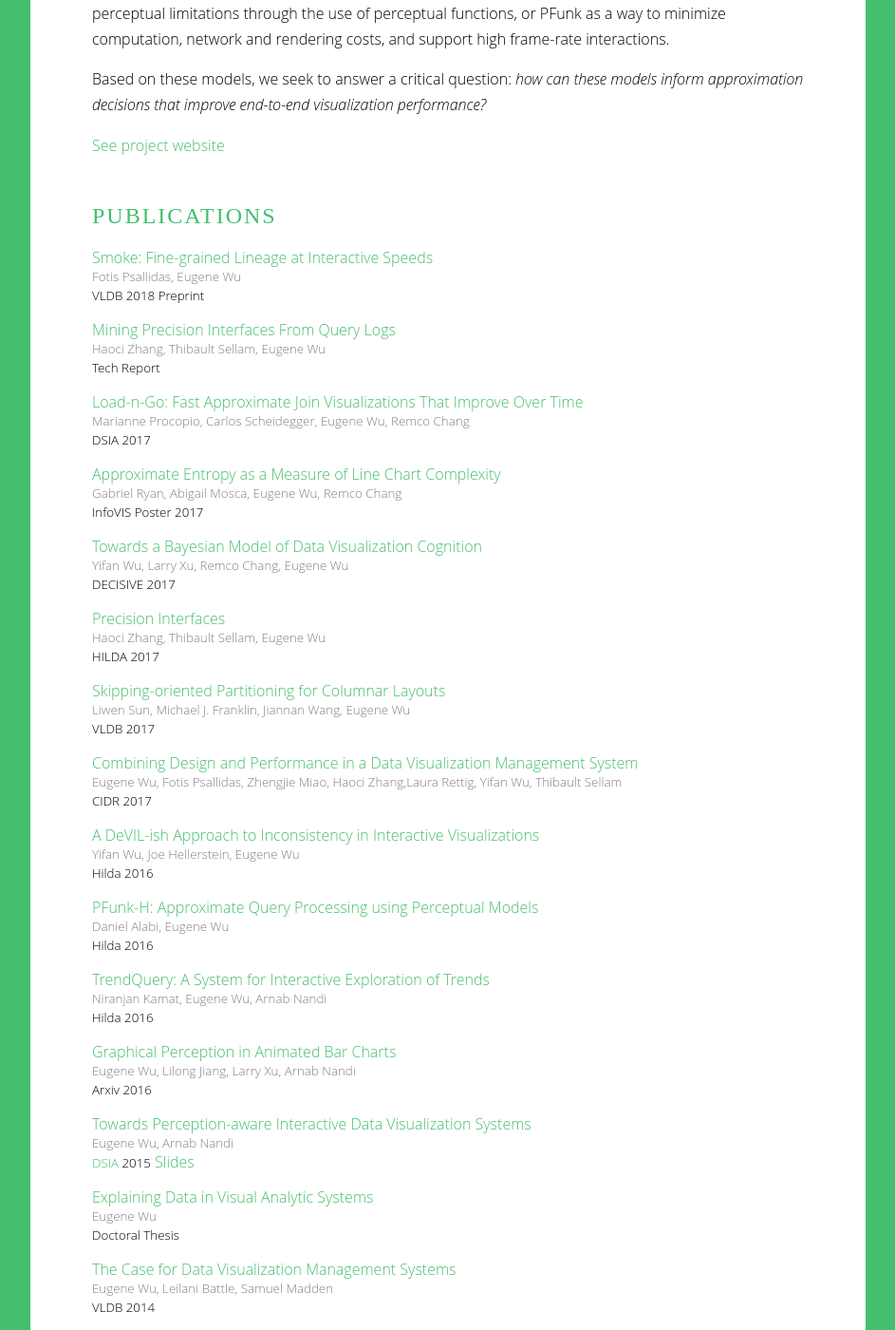
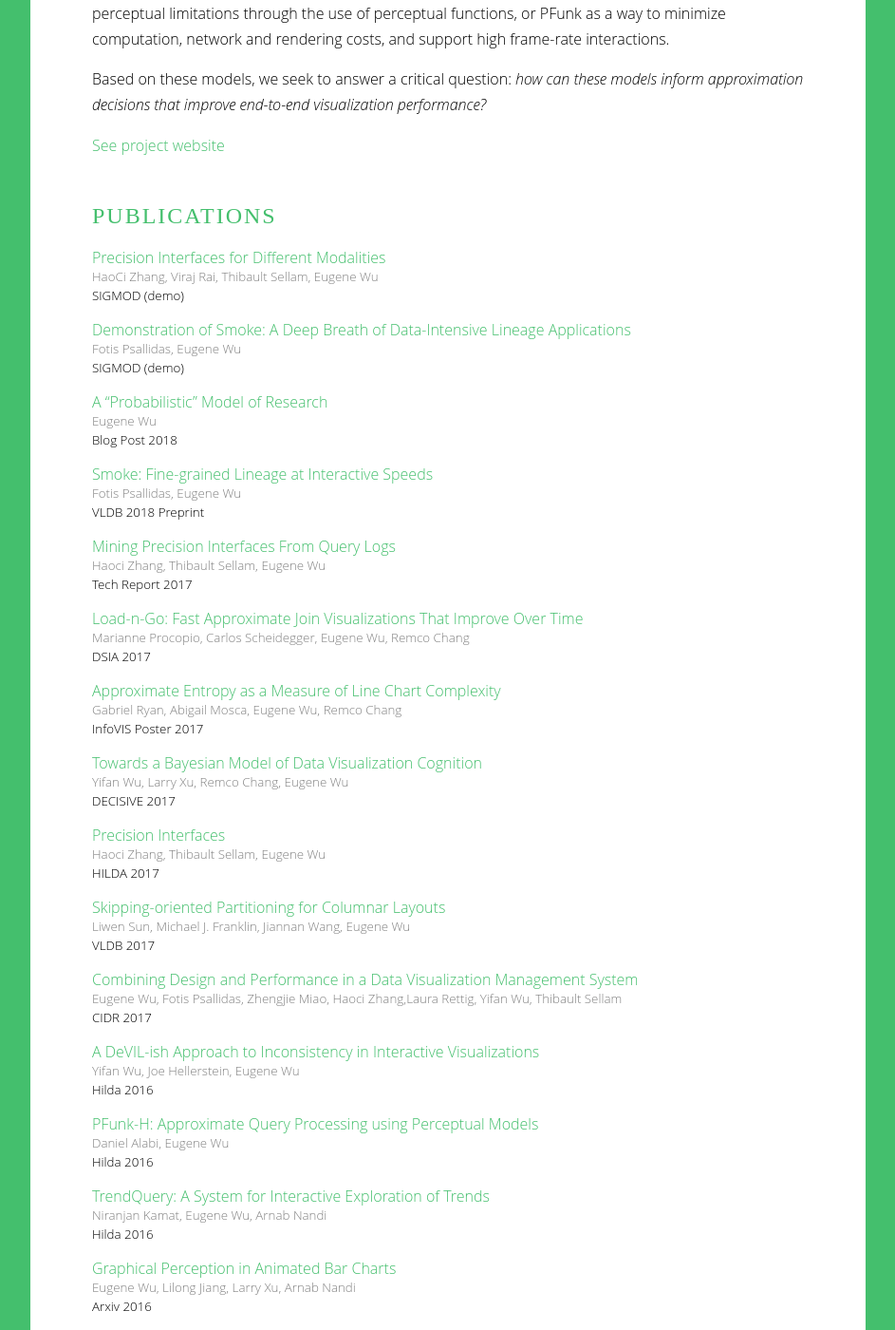
Before and after one commit to cudbg/lab, a Jekyll site: the page built from dvms.md, in a window 1280 px wide and 1400 px high, scrolled down 1171 px. Shown: the whole window at 95% size, without its empty margins (168-1111 px from the left). Built offline with Jekyll 4.4.1, drawn with Linux system fonts in a browser that asks for light colours; some web fonts are replaced.

Commit message:
lazy commit msg

```diff
--- a/_data/pubs.yml
+++ b/_data/pubs.yml
@@ -19,10 +19,37 @@
 #
 # Project specific tags are fine as well.  For instance, precision interfaces has a custom "pi" tag
 #
-- author: Pei Wang, Yongjun He, Ryan Shea, Jiannan Wang, Eugene Wu.
+- authors: Hamed Nilforoshan, Eugene Wu
+  title: 'Leveraging Quality Prediction Models for Automatic Writing Feedback'
+  conf: ICWSM
+  year: 2018
+  url: https://www.dropbox.com/s/38cb4rz7vl2ni9g/dialectic-icwsm18-cr.pdf?dl=0
+  selected: true
+  tags:
+  - mlexplain
+  - crowd
+- authors: HaoCi Zhang, Viraj Rai, Thibault Sellam, Eugene Wu
+  title: 'Precision Interfaces for Different Modalities'
+  conf: SIGMOD (demo)
+  year: 2018
+  url: https://www.dropbox.com/s/0hqjy6ha0antw7u/precisoninterface-sigmod2018demo-cr.pdf?dl=0
+  selected: true
+  tags:
+    - vis
+- authors: Fotis Psallidas, Eugene Wu
+  title: 'Demonstration of Smoke: A Deep Breath of Data-Intensive Lineage Applications'
+  conf: SIGMOD (demo)
+  url: https://www.dropbox.com/s/io5hpu5rn4tl9m5/smoke-sigmod18demo-cr.pdf?dl=0
+  year: 2018
+  selected: true
+  tags:
+  - db
+  - vis
+- authors: Pei Wang, Yongjun He, Ryan Shea, Jiannan Wang, Eugene Wu.
   title: 'Deeper: A Data Enrichment System Powered by Deep Web.'
   conf: SIGMOD (demo)
   year: 2018
+  url: https://www.dropbox.com/s/nckhduhh294xiq8/deeper-sigmoddemo18-cr.pdf?dl=0
   tags:
   - clean
 - authors: Thibault Sellam, Kevin Lin, Ian Yiran Huang, Carl Vondrick, Eugene Wu
@@ -32,8 +59,15 @@
   selected: true
   year: 2018
   tags:
-  - ml
-  - mlexplain
+  - ml, mlexplain
+- authors: Eugene Wu
+  title: 'A “Probabilistic” Model of Research'
+  conf: Blog Post 2018
+  url: http://researchsetup.github.io/researchmodel
+  selected: true
+  year: 2018
+  tags:
+  - db
 - authors: Fotis Psallidas, Eugene Wu
   title: 'Smoke: Fine-grained Lineage at Interactive Speeds'
   conf: VLDB 2018 Preprint
@@ -44,7 +78,7 @@
   - vis
 - authors: Haoci Zhang, Thibault Sellam, Eugene Wu
   title: 'Mining Precision Interfaces From Query Logs'
-  conf: Tech Report
+  conf: Tech Report 2017
   url: https://arxiv.org/abs/1712.00078
   selected: true
   tags:
@@ -52,12 +86,14 @@
   - pi
 - authors: Sanjay Krishnan, Michael J. Franklin, Ken Goldberg, Eugene Wu
   title: 'BoostClean: Automated Error Detection and Repair for Machine Learning'
-  conf: Tech Report
+  conf: Tech Report 2017
   url: https://arxiv.org/abs/1711.01299
   tags:
   - clean
+  selected: true
 - authors: Marianne Procopio, Carlos Scheidegger, Eugene Wu, Remco Chang
   title: 'Load-n-Go: Fast Approximate Join Visualizations That Improve Over Time'
+  url: https://www.dropbox.com/s/2n1a4l0k63x9o4x/loadngo-dsia17.pdf?dl=0
   conf: DSIA 2017
   selected: true
   tags:
@@ -65,12 +101,14 @@
 - authors: Gabriel Ryan, Abigail Mosca, Eugene Wu, Remco Chang
   title: 'Approximate Entropy as a Measure of Line Chart Complexity'
   conf: InfoVIS Poster 2017
+  url: https://www.dropbox.com/s/5ed977dwelnd5c9/glance-infovisposter17.pdf?dl=0
   selected: true
   tags:
   - vis
 - title: 'Towards a Bayesian Model of Data Visualization Cognition'
   authors: Yifan Wu, Larry Xu, Remco Chang, Eugene Wu
   conf: DECISIVE 2017
+  url: https://www.dropbox.com/s/tede3vonedgd49k/bayesianvis-decisive17.pdf?dl=0
   tags:
   - vis
 - authors: Hamed Nilforoshan, Jiannan Wang, Eugene Wu
@@ -98,7 +136,6 @@
   title: 'PALM: Machine Learning Explanations For Iterative Debugging'
 - authors: Hamed Nilforoshan, James Sands, Kevin Lin, Rahul Khanna, Eugene Wu
   conf: Collective Intelligence 2017
-  selected: true
   tags:
   - ml
   - crowd
@@ -113,7 +150,6 @@
   url: https://arxiv.org/abs/1701.06718
 - authors: Liwen Sun, Michael J. Franklin, Jiannan Wang, Eugene Wu
   conf: VLDB 2017
-  selected: true
   tags:
   - db
   title: Skipping-oriented Partitioning for Columnar Layouts
@@ -144,6 +180,7 @@
   tags:
   - vis
   title: A DeVIL-ish Approach to Inconsistency in Interactive Visualizations
+  selected: true
   url: http://sirrice.github.io/files/papers/devil-hilda16.pdf
 - authors: Daniel Alabi, Eugene Wu
   conf: Hilda 2016
@@ -213,7 +250,6 @@
   url: http://sirrice.github.io/files/papers/sampleclean-overview.pdf
 - authors: Daniel Haas, Jiannan Wang, Eugene Wu, Michael J. Franklin
   conf: VLDB 2016
-  selected: true
   tags:
   - crowd
   title: 'CLAMShell: Speeding up Crowds for Low-latency Data Labeling'
@@ -250,9 +286,6 @@
   selected: true
   tags:
   - thesis
-  - vis
-  - db
-  - dbexplain
   title: Explaining Data in Visual Analytic Systems
   url: http://sirrice.github.io/files/papers/thesis.pdf
 - authors: Eugene Wu, Leilani Battle, Samuel Madden
@@ -266,7 +299,6 @@
   conf: DBCrowd 2013
   tags:
   - misc
-  - crowd
   title: 'Data In Context: Aiding News Consumers while Taming Dataspaces'
   url: http://sirrice.github.io/files/papers/dataincontext.pdf
 - authors: Alvin Cheung, Lenin Ravindranath, Eugene Wu, Samuel Madden, Hari Balakrishnan
@@ -297,7 +329,6 @@
   tags:
   - clean
   - vis
-  - dbexplain
   title: 'A Demonstration of DBWipes: Clean as You Query'
   url: http://sirrice.github.io/files/papers/dbwipes-vldb2012.pdf
 - authors: Adam Marcus, Eugene Wu, David Karger, Samuel Madden, Robert Miller
```
